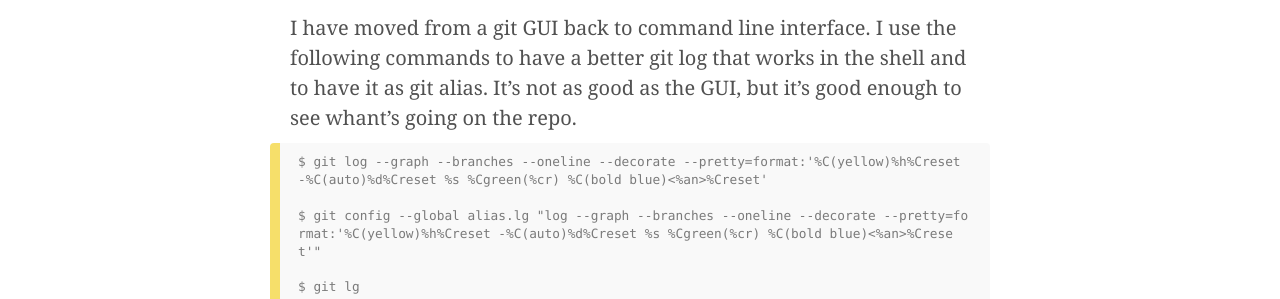
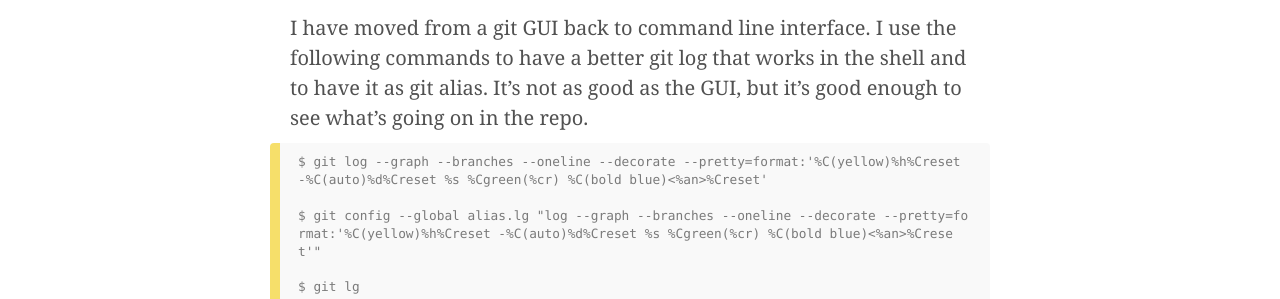
Before and after one commit to davidevernizzi/davidevernizzi.github.io, a Jekyll site: the page built from _posts/2018-01-03-even-better-git-log.markdown, in a window 1280 px wide and 900 px high, scrolled down 741 px. Shown: the part 246-545 px from the top of the window. Built offline with Jekyll 4.4.1, drawn with Linux system fonts in a browser that asks for light colours; some web fonts are replaced.

Commit message:
fixed typo

````diff
--- a/_posts/2018-01-03-even-better-git-log.markdown
+++ b/_posts/2018-01-03-even-better-git-log.markdown
@@ -8,7 +8,7 @@ categories: git
 TL;DR:
 
 I have moved from a git GUI back to command line interface. I use the following commands to have a better git log that works in the shell and to have it as git alias.
-It's not as good as the GUI, but it's good enough to see whant's going on the repo.
+It's not as good as the GUI, but it's good enough to see what's going on in the repo.
 
 ```
 $ git log --graph --branches --oneline --decorate --pretty=format:'%C(yellow)%h%Creset -%C(auto)%d%Creset %s %Cgreen(%cr) %C(bold blue)<%an>%Creset'
````
